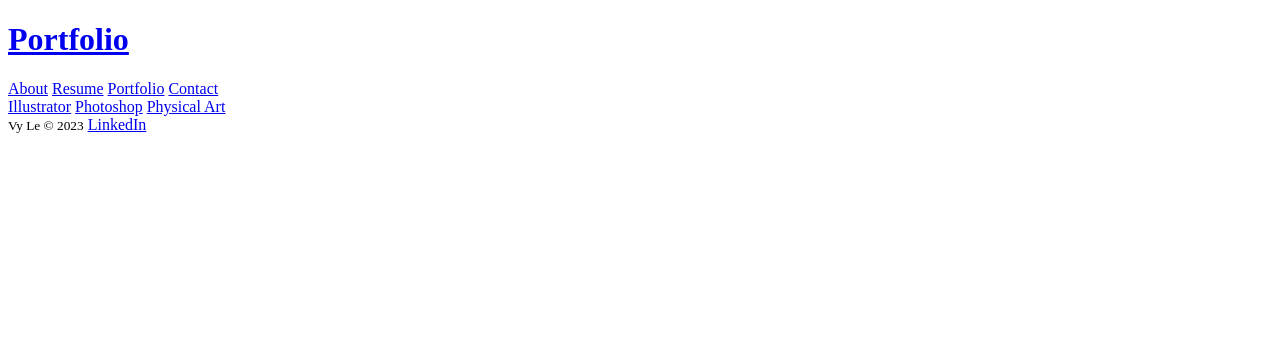
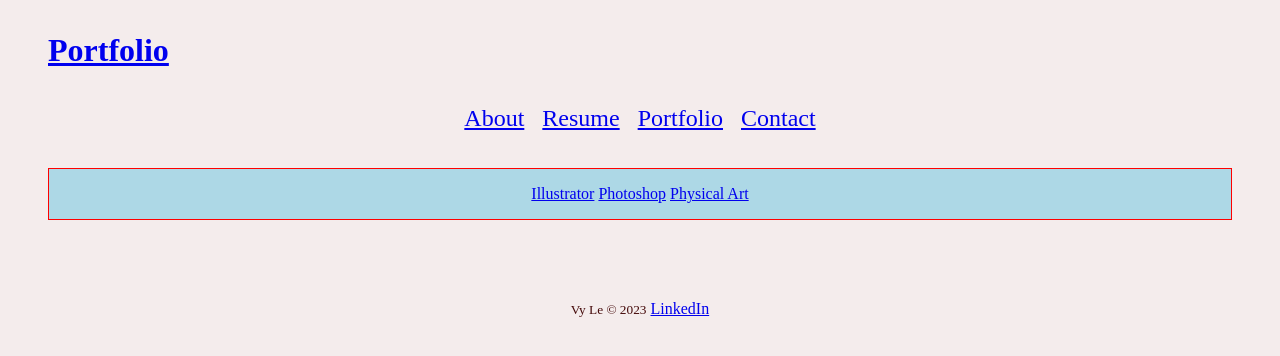
Before and after one commit to vzurui/idm222-vpl26, a plain HTML site: page portfolio.html in a window 1280 px wide. Drawn offline with Linux system fonts and the light colour scheme.

Commit message:
updated files
linked css, tweaked styling, tweaked nav bar

```diff
--- /dev/null
+++ b/css/style.css
@@ -0,0 +1,31 @@
+body {
+    background-color: #F4ECEC;
+    color: #440909;
+    margin: 2em 3em;
+}
+
+li {
+    line-height: 1.6;
+    font-size: 110%;
+}
+
+nav {
+    font-size: 1.5em;
+    text-align: center;
+    padding: 0.5em;
+    margin: 1em 0.5em;
+    word-spacing: 0.5em;
+}
+
+footer {
+    margin: 5em 0 0 0;
+    text-align: center;
+}
+
+#projects {
+    background-color: lightblue;
+    border: 1px solid red;
+    text-align: center;
+    padding: 1em 0 1em 0;
+
+}
--- a/portfolio.html
+++ b/portfolio.html
@@ -4,17 +4,19 @@
   <meta charset="UTF-8">
   <meta name="viewport" content="width=device-width, initial-scale=1.0">
   <title>Portfolio</title>
+  <link rel="stylesheet" href="css/style.css">
 </head>
 <body>
  <a href="index.html"><h1>Portfolio</h1></a>
-  <div>
-    <a href="about.html">About</a>
-    <a href="resume.html">Resume</a>
-    <a href="portfolio.html">Portfolio</a>
-    <a href="contact.html">Contact</a>
-  </div>
 
-  <div>
+    <nav>
+      <a href="about.html">About</a>
+      <a href="resume.html">Resume</a>
+      <a href="portfolio.html">Portfolio</a>
+      <a href="contact.html">Contact</a>
+    </nav>
+
+  <div id="projects">
     <a href="illustrator.html">Illustrator</a>
     <a href="photoshop.html">Photoshop</a>
     <a href="physical-art.html">Physical Art</a>
```
Also changed, not shown: about.html (+4 -3 lines), contact.html (+6 -3 lines), illustrator.html (+4 -3 lines), index.html (+4 -3 lines), photoshop.html (+4 -2 lines), physical-art.html (+8 -6 lines), resume.html (+9 -7 lines).
